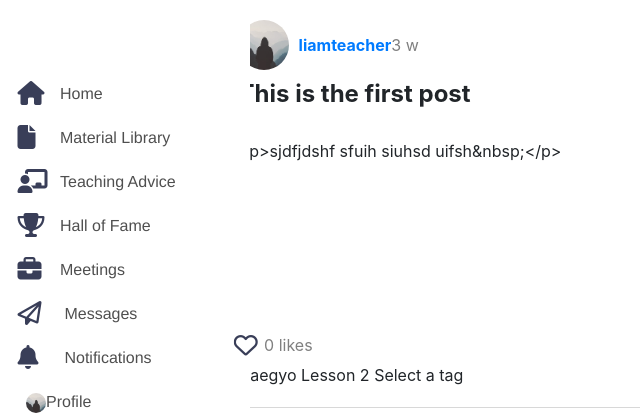
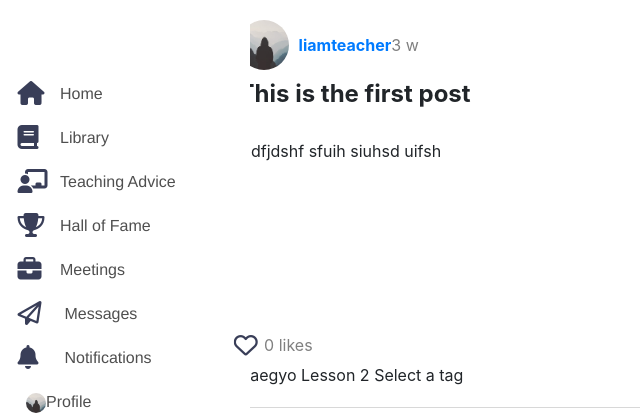
Before and after one commit to liamb0t/timestables, a Flask app: page /material/1 in a window 1280 px wide. Shown: the part 52-472 px from the top of the page, without its empty margins (0-640 px from the left). Run offline with Flask 3, Linux system fonts and the light colour scheme; a user stored in the database is signed in; data that the repository does not hold is empty; some libraries are stand-ins or nearby versions.

Commit message:
css stuff

```diff
--- a/bibim/__init__.py
+++ b/bibim/__init__.py
@@ -4,6 +4,7 @@ from flask_login import LoginManager
 from flask_bcrypt import Bcrypt
 from flask_migrate import Migrate
 from flask_mail import Mail
+from flask_ckeditor import CKEditor
 
 app = Flask(__name__)
 
@@ -15,12 +16,15 @@ app.config['MAIL_USE_TLS'] = True
 app.config['MAIL_USERNAME'] = 'liammcl33@gmail.com'
 app.config['MAIL_PASSWORD'] = 'wxdbkdnaiwiayopi'
 
+
+
 db = SQLAlchemy(app)
 migrate = Migrate(app, db)
 bcrpyt = Bcrypt(app)
 login_manager = LoginManager(app)
 login_manager.login_view = 'main.login'
 login_manager.login_message_category = 'info'
+ckeditor = CKEditor(app)
 
 mail = Mail(app)
 
--- a/bibim/materials/forms.py
+++ b/bibim/materials/forms.py
@@ -2,11 +2,12 @@ from flask_wtf import FlaskForm
 from wtforms import (StringField, TextAreaField, SubmitField,
                      BooleanField, PasswordField, MultipleFileField, SelectField, HiddenField)
 from wtforms.validators import Email, DataRequired, EqualTo, Length, ValidationError
+from flask_ckeditor import CKEditorField
 
 class MaterialForm(FlaskForm):
     title = StringField('Title', validators=[DataRequired()], render_kw={'placeholder': 'Title'})
     grade = SelectField('Grade', validators=[DataRequired()])
-    content = TextAreaField('Description', validators=[DataRequired()], render_kw={'placeholder': 'Text'})
+    content = CKEditorField('Content', render_kw={'placeholder': 'Text'})
     files = MultipleFileField('Attachments')
     publisher = SelectField('Publisher')
     level = HiddenField()
--- a/bibim/materials/routes.py
+++ b/bibim/materials/routes.py
@@ -48,8 +48,6 @@ def load_materials(level):
         material_type = form.type.data
         if grade != 'All':
             materials = materials.filter_by(grade=grade)
-        else:
-            materials = Material.query.filter_by(level=level)
         if publisher != 'All':
             tag = Tag.query.filter_by(tagname=publisher).first()
             if tag:
@@ -108,8 +106,9 @@ def create_material(level):
     form.grade.choices = get_grades(level)
     if form.validate_on_submit():
         tagnames = [form.publisher.data, form.lesson.data, form.material_type.data]
+        print(request.form.get('ckeditor'))
         material = Material(title=form.title.data, level=level, grade=form.grade.data,
-                            content=form.content.data, creator=current_user)
+                            content=request.form.get('ckeditor'), creator=current_user)
         for tagname in tagnames:
             if tagname is not None:
                 tag = Tag.query.filter_by(tagname=tagname).first()
--- a/bibim/templates/layout.html
+++ b/bibim/templates/layout.html
@@ -63,11 +63,11 @@
             <div class="sidebar">
                 <ul>
                   <li><a href="{{ url_for('main.home') }}"><i class="fa fa-house"></i>Home</a></li>
-                  <li><a id="materials-link" href="#"><i class="fa fa-file"></i>Material Library</a></li>
-                  <li><a class="sidebar-option" href="{{ url_for('materials.load_materials', level='elementary') }}"><i class="fa fa-file"></i>Elementary</a></li>
-                  <li><a class="sidebar-option" href="{{ url_for('materials.load_materials', level='middle') }}"><i class="fa fa-file"></i>Middle school</a></li>
-                  <li><a class="sidebar-option" href="{{ url_for('materials.load_materials', level='high') }}"><i class="fa fa-file"></i>High school</a></li>
-                  <li><a class="sidebar-option" href="{{ url_for('materials.load_materials', level='camp') }}"><i class="fa fa-file"></i>Camp</a></li>
+                  <li><a id="materials-link" href="#"><i class="fa fa-book"></i>Library</a></li>
+                  <li><a class="sidebar-option" href="{{ url_for('materials.load_materials', level='elementary') }}"><i class="fa fa-child-reaching"></i>Elementary</a></li>
+                  <li><a class="sidebar-option" href="{{ url_for('materials.load_materials', level='middle') }}"><i class="fa fa-school"></i>Middle school</a></li>
+                  <li><a class="sidebar-option" href="{{ url_for('materials.load_materials', level='high') }}"><i class="fa fa-graduation-cap"></i>High school</a></li>
+                  <li><a class="sidebar-option" href="{{ url_for('materials.load_materials', level='camp') }}"><i class="fa fa-campground"></i>Camp</a></li>
 
                   <li><a href="{{ url_for('materials.load_materials', level='teaching') }}"><i class="fa fa-chalkboard-user"></i>Teaching Advice</a></li>
                   <li><a href="{{ url_for('users.display_users') }}"><i class="fa fa-trophy"></i></i>Hall of Fame</a></li>
--- a/bibim/templates/material.html
+++ b/bibim/templates/material.html
@@ -13,7 +13,7 @@
     <h1 class="title">{{ material.title }}</h1>
 
     <div class="content">
-      <p>{{ material.content }}</p>
+      <p>{{ material.content | safe }}</p>
     </div>
 
     <div class="uploads">
```
Also changed, not shown: bibim/templates/create_material.html (+5 -18 lines), instance/site.db.
